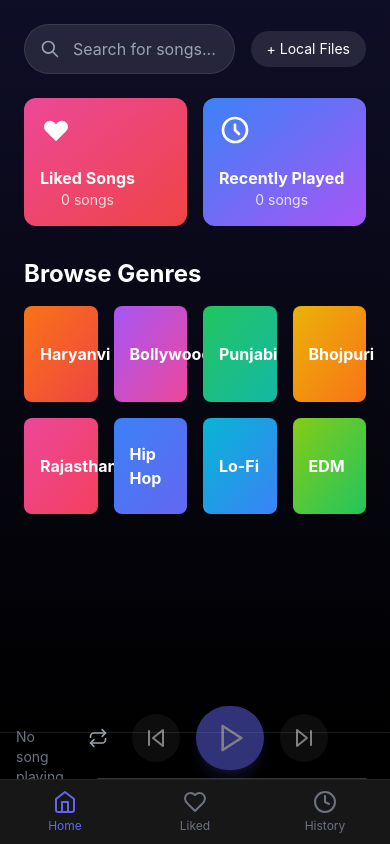
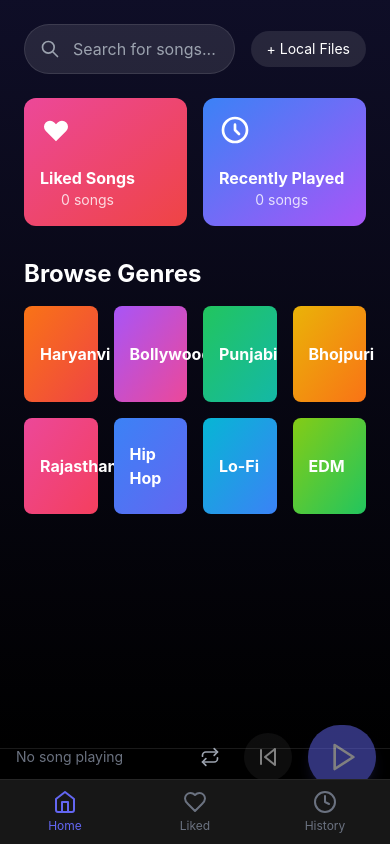
Before and after one commit to Mjangid2004/MforMusic, a Next.js app: page / in a window 390 px wide. Built offline with nearby package versions, Linux system fonts and the light colour scheme.

Commit message:
Fix mobile layout for NowPlaying bar

```diff
--- a/src/components/NowPlaying.tsx
+++ b/src/components/NowPlaying.tsx
@@ -73,14 +73,14 @@ export default function NowPlaying() {
         </div>
       </div>
 
-      <div className="h-28 bg-gradient-to-t from-black to-black/95 border-t border-white/10 px-4 flex items-center gap-4 pb-16 md:pb-0">
-        <div className="flex items-center gap-3 w-64 cursor-pointer" onClick={() => setShowLyrics(true)}>
+      <div className="h-24 md:h-28 bg-gradient-to-t from-black to-black/95 border-t border-white/10 px-4 flex items-center gap-4 pb-20 md:pb-0">
+        <div className="flex items-center gap-3 w-40 md:w-64 cursor-pointer flex-shrink-0" onClick={() => setShowLyrics(true)}>
           {currentSong ? (
             <>
               <img
                 src={currentSong.thumbnail}
                 alt={currentSong.title}
-                className="w-16 h-16 rounded object-cover cursor-pointer hover:scale-105 transition-transform"
+                className="w-12 h-12 md:w-16 md:h-16 rounded object-cover cursor-pointer hover:scale-105 transition-transform flex-shrink-0"
               />
               <div className="overflow-hidden">
                 <p className="font-medium truncate text-sm cursor-pointer">{currentSong.title}</p>
@@ -94,12 +94,12 @@ export default function NowPlaying() {
 
         <div className="flex-1 flex flex-col items-center justify-center max-w-2xl mx-auto">
           <Controls />
-          <div className="w-full mt-2">
+          <div className="w-full mt-2 hidden md:block">
             <ProgressBar />
           </div>
         </div>
 
-        <div className="w-64 flex items-center justify-end gap-4">
+        <div className="hidden md:flex w-64 items-center justify-end gap-4">
           <button
             onClick={() => setShowLyrics(true)}
             className="p-2 hover:bg-white/10 rounded-full"
```
